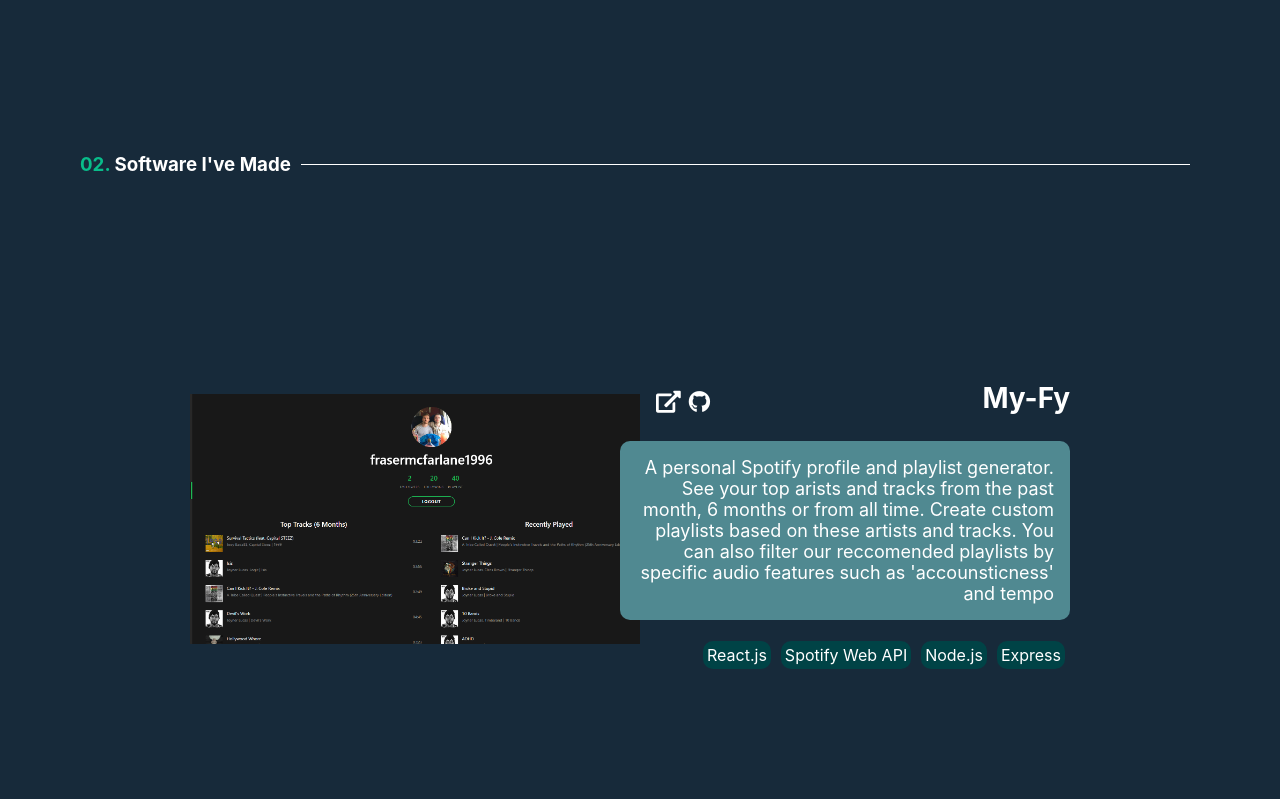
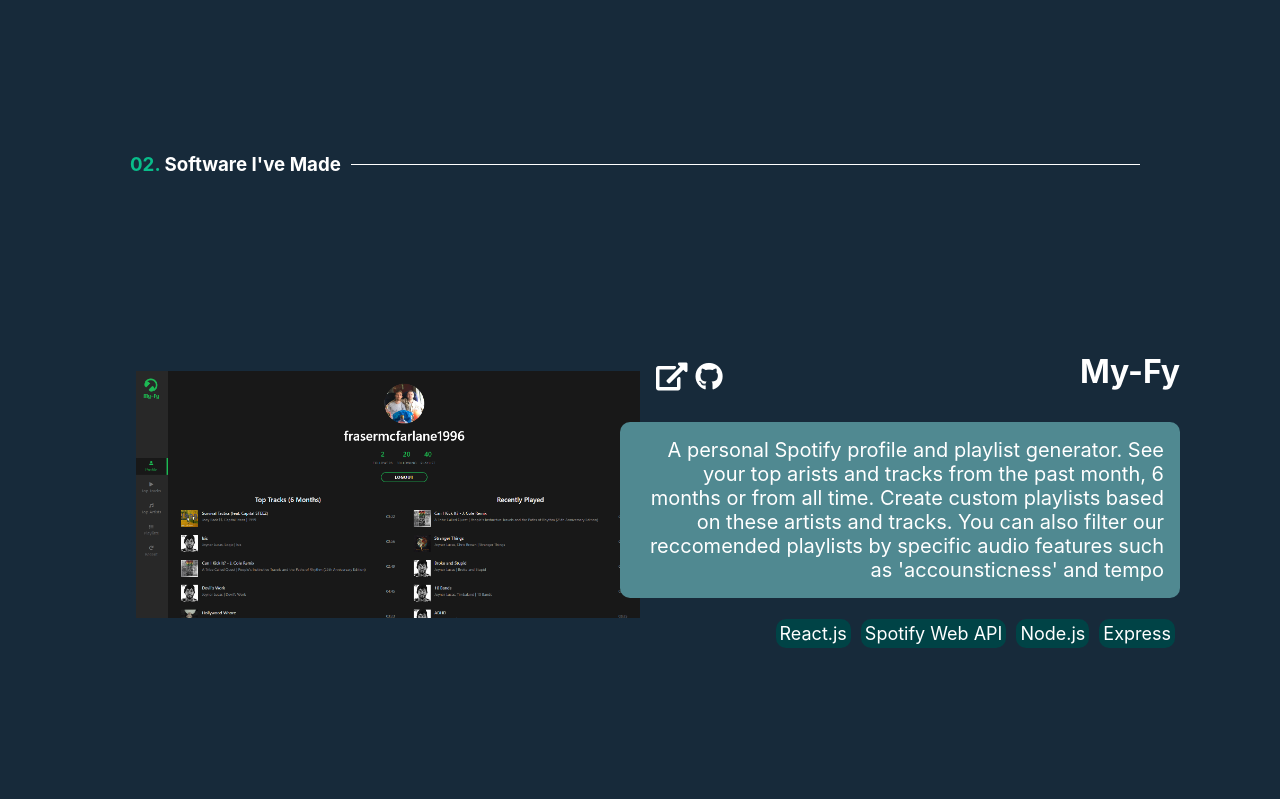
Before and after one commit to fmcfar200/personal-site, a React (Create React App) app: page / in a window 1280 px wide. Shown: the part 1381-2180 px from the top of the page. Built offline with nearby package versions, Linux system fonts and the light colour scheme.

Commit message:
projects

```diff
--- a/src/components/myProjects.jsx
+++ b/src/components/myProjects.jsx
@@ -41,6 +41,7 @@
         <img src={imageSrc} />
         <div className="image-filter"></div>
         <div className="text-container right">
+          <div className="test1">
             <div className="title-container">
               <div>
                 {renderSecondaryLink(secondaryLink)}
@@ -52,6 +53,7 @@
             </div>
             <p>{desc}</p>
             <div className="code-label-container">{codeLabels}</div>
+          </div>
         </div>
       </div>
     );
--- a/src/styles/common.css
+++ b/src/styles/common.css
@@ -1,6 +1,7 @@
 .heading {
   display: flex;
   align-items: center;
+  padding: 0px 50px;
 }
 
 .heading h3 {
--- a/src/styles/myProjects.css
+++ b/src/styles/myProjects.css
@@ -14,7 +14,7 @@
   align-content: center;
   justify-content: center;
 
-  margin: 100px 0;
+  margin: 75px 0;
 }
 
 .project-container img {
@@ -38,9 +38,6 @@
 
 .text-container {
   position: absolute;
-  display: flex;
-  flex-direction: column;
-  justify-content: space-between;
   top: 8px;
   left: 0;
   bottom: 8px;
@@ -48,6 +45,14 @@
   width: 100%;
   min-height: 95%;
   color: white;
+}
+
+.test1 {
+  display: flex;
+  flex-direction: column;
+  justify-content: space-evenly;
+  width: 100%;
+  height: 100%;
 }
 
 .right {
@@ -226,3 +231,36 @@
     font-size: 18px;
   }
 }
+@media only screen and (min-width: 1275px) {
+  .project-container {
+    grid-template-columns: 1fr 1fr;
+  }
+
+  .project-container img {
+    width: 90%;
+    max-width: 700px;
+    height: auto;
+    max-height: 400px;
+
+    justify-self: flex-end;
+  }
+
+  .text-container h2 {
+    font-size: 32px;
+  }
+  .text-container a {
+    font-size: 28px;
+  }
+  .text-container p {
+    font-size: 20px;
+  }
+
+  .test1 {
+    width: auto;
+    max-width: 700px;
+  }
+
+  .code-label-container label {
+    font-size: 18px;
+  }
+}
```
Lines whose indentation alone changed are shown as unchanged.
